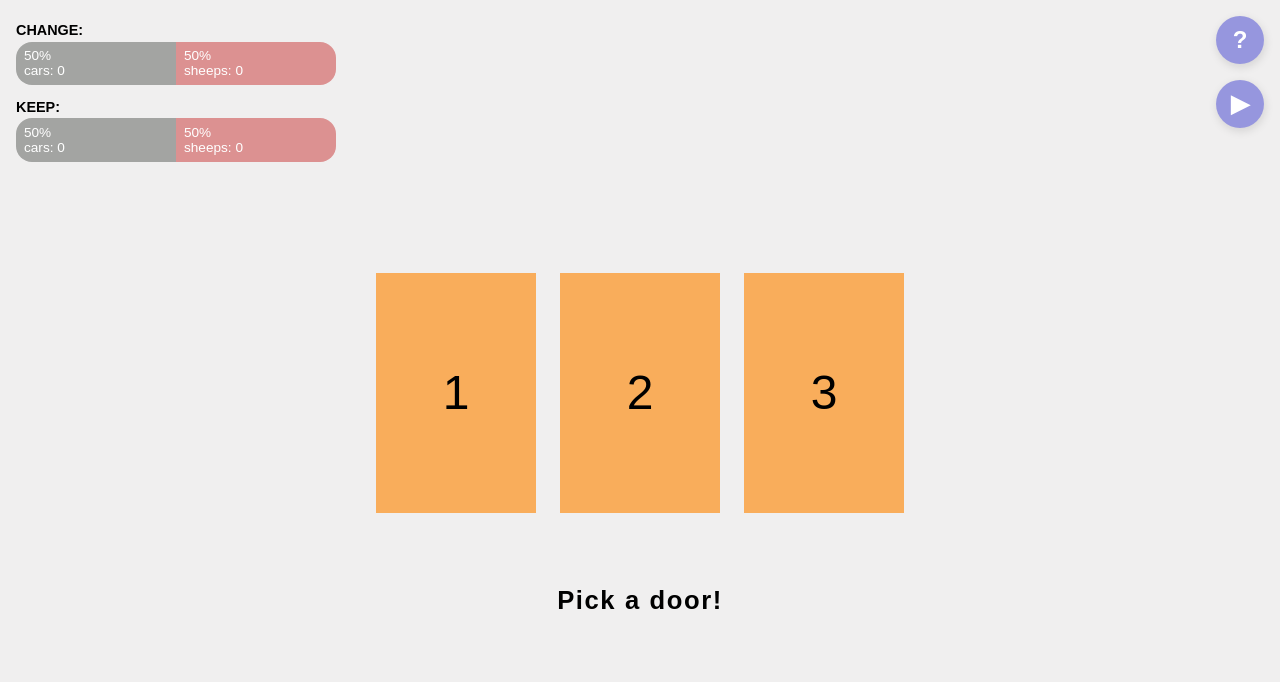
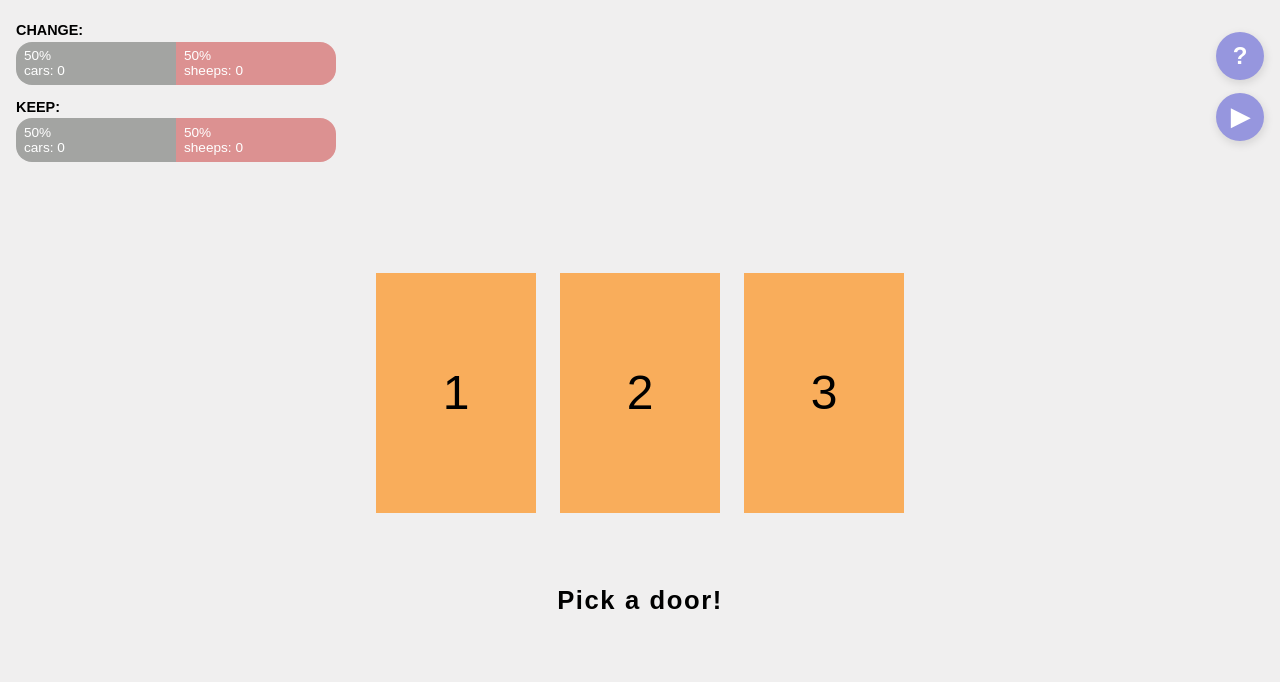
Before and after one commit to J-Zam/Monty-Hall, a website built with Vite: page index.html in a window 1280 px wide. Built offline with nearby package versions, Linux system fonts and the light colour scheme.

Commit message:
style: positions

```diff
--- a/src/style.scss
+++ b/src/style.scss
@@ -17,7 +17,7 @@ div {
 }
 
 .info {
-  position: fixed;
+  position: absolute;
   top: 1rem;
   right: 5rem;
   background-color: rgb(150, 150, 222);
@@ -28,8 +28,8 @@ div {
   transition: all 0.2s ease-in-out;
   cursor: pointer;
 
-  @media (min-width: 378px) {
-    top: 1rem;
+  @media (min-width: 768px) {
+    top: 2rem;
     right: 1rem;
   }
 
@@ -51,7 +51,7 @@ div {
 }
 
 .simulate {
-  position: fixed;
+  position: absolute;
   top: 1rem;
   right: 1rem;
   background-color: rgb(150, 150, 222);
@@ -62,8 +62,8 @@ div {
   transition: all 0.2s ease-in-out;
   cursor: pointer;
 
-  @media (min-width: 378px) {
-    top: 5rem;
+  @media (min-width: 768px) {
+    top: 5.8rem;
     right: 1rem;
   }
 
@@ -92,7 +92,7 @@ div {
   width: 100%;
   margin-top: 16rem;
 
-  @media (min-width: 378px) {
+  @media (min-width: 768px) {
     margin-top: 10rem;
   }
 
@@ -153,14 +153,14 @@ div {
 
 .info-container {
   display: flex;
-  margin: 3rem auto 0 auto;
+  margin: 1.4rem auto 0 auto;
   max-width: 30rem;
   min-height: 7.4rem;
   text-align: center;
   display: none;
 
-  @media (min-width: 378px) {
-    margin: 2rem auto 0 auto;
+  @media (min-width: 768px) {
+    margin: 3rem auto 0 auto;
   }
 
   button {
@@ -226,7 +226,7 @@ div {
   width: 90%;
   top: 4rem;
 
-  @media (min-width: 378px) {
+  @media (min-width: 768px) {
     max-width: 20rem;
     margin: 2rem auto 0 auto;
     top: -1.5rem;
```
